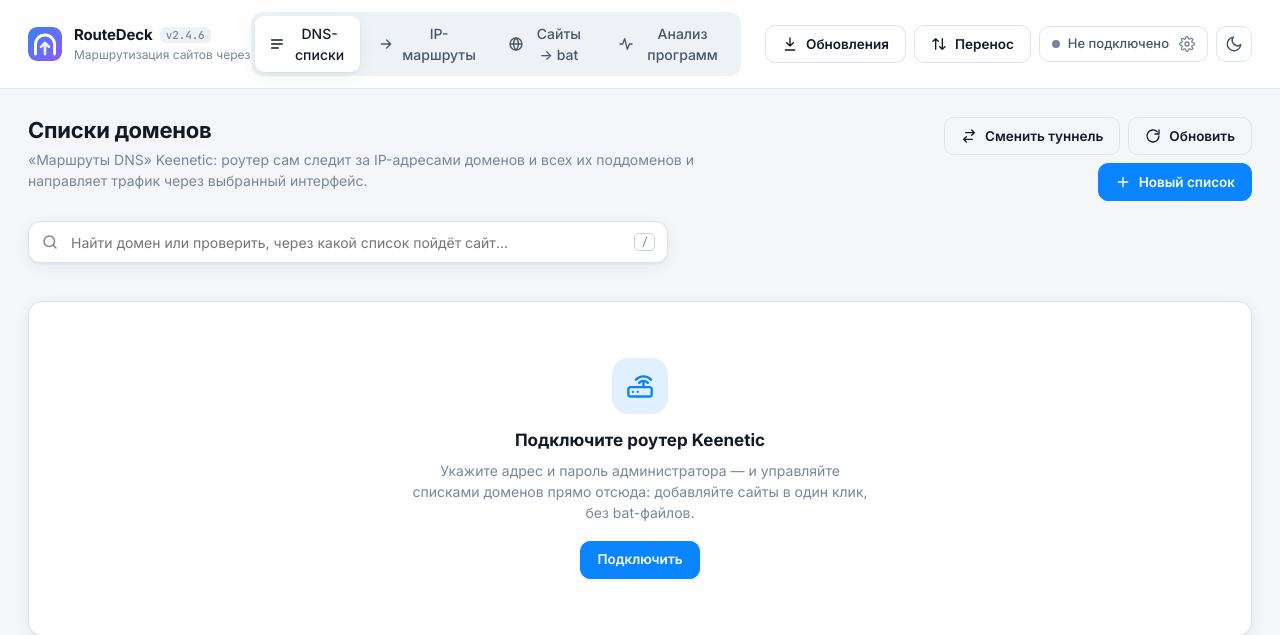
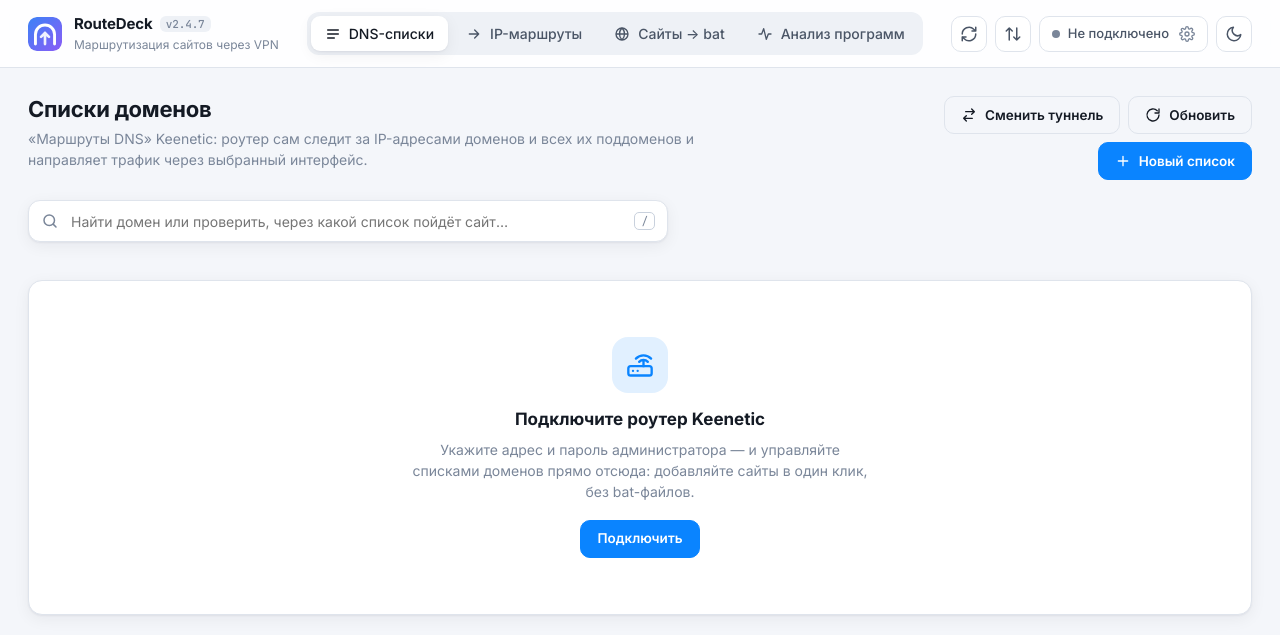
Before and after one commit to MBudkin/RouteDeck, a Flask app: page / in a window 1280 px wide. Shown: the top 635 px of the page. Run offline with Flask 3, Linux system fonts and the light colour scheme; data that the repository does not hold is empty; parts of the project's set-up code (start-up, migrations or seed data) failed here and were passed over.

Commit message:
Sync reviewed RouteDeck source files

```diff
--- a/static/css/styles.css
+++ b/static/css/styles.css
@@ -683,7 +683,7 @@ input[type=checkbox]:not(.switch input) { width: 16px; height: 16px; accent-colo
 }
 
 /* Release updates */
-.btn.has-update { color:var(--accent); background:var(--accent-soft); border-color:var(--accent); }
+.icon-btn.has-update { color:var(--accent); background:var(--accent-soft); border-color:var(--accent); }
 .update-summary { display:flex; gap:14px; align-items:center; margin-bottom:20px; }
 .update-summary h3 { margin:0 0 4px; font-size:18px; }
 .update-summary p { margin:0; }
@@ -698,4 +698,3 @@ input[type=checkbox]:not(.switch input) { width: 16px; height: 16px; accent-colo
 .update-progress progress { width:100%; height:10px; accent-color:var(--accent); }
 .update-footnote { font-size:12px; margin-top:20px; }
 .update-footnote a { color:var(--accent); }
-@media (max-width:1200px) { #updates-label { display:none; } }
--- a/static/js/updates.js
+++ b/static/js/updates.js
@@ -6,8 +6,8 @@ function renderUpdateBadge() {
     if (!el) return;
     const available = updateUI.data?.status === 'available';
     el.classList.toggle('has-update', available);
-    $('#updates-label').textContent = available ? `Обновление ${updateUI.data.release.version}` : 'Обновления';
-    el.title = available ? 'Доступна новая версия RouteDeck' : 'Проверить обновления RouteDeck';
+    el.title = available ? `Доступна версия RouteDeck ${updateUI.data.release.version}` : 'Проверить обновления RouteDeck';
+    el.setAttribute('aria-label', el.title);
 }
 
 function updateBody() {
--- a/templates/index.html
+++ b/templates/index.html
@@ -44,11 +44,11 @@
         </nav>
 
         <div class="topbar-actions">
-            <button class="btn ghost" id="updates-button" title="Проверить обновления RouteDeck">
-                <svg viewBox="0 0 24 24"><path d="M12 3v12M7 10l5 5 5-5M5 21h14"/></svg><span id="updates-label">Обновления</span>
+            <button class="icon-btn" id="updates-button" title="Проверить обновления RouteDeck" aria-label="Проверить обновления RouteDeck">
+                <svg viewBox="0 0 24 24" aria-hidden="true"><path d="M3 12a9 9 0 0 1 15.36-6.36L21 8M21 3v5h-5M21 12a9 9 0 0 1-15.36 6.36L3 16M8 16H3v5"/></svg>
             </button>
-            <button class="btn ghost" data-action="transfer" title="Экспорт и импорт списков и IP-маршрутов — например, для другого роутера">
-                <svg viewBox="0 0 24 24"><path d="M7 20V4M3 8l4-4 4 4M17 4v16M13 16l4 4 4-4"/></svg><span class="hide-sm">Перенос</span>
+            <button class="icon-btn" data-action="transfer" title="Экспорт и импорт списков и IP-маршрутов — например, для другого роутера" aria-label="Перенос списков и IP-маршрутов">
+                <svg viewBox="0 0 24 24" aria-hidden="true"><path d="M7 20V4M3 8l4-4 4 4M17 4v16M13 16l4 4 4-4"/></svg>
             </button>
             <button class="conn" id="conn" data-action="settings" title="Подключение к роутеру — нажмите, чтобы изменить">
                 <span class="dot"></span><span class="conn-text">Не подключено</span>
--- a/version.py
+++ b/version.py
@@ -1,4 +1,4 @@
 """Название и версия программы - единое место для приложения и сборки EXE."""
 
 APP_NAME = 'RouteDeck'
-APP_VERSION = '2.4.6'
+APP_VERSION = '2.4.7'
```
Also changed, not shown: docs/sync.md (+1 -1 lines), docs/updates.md (+1 -1 lines), README.md.
